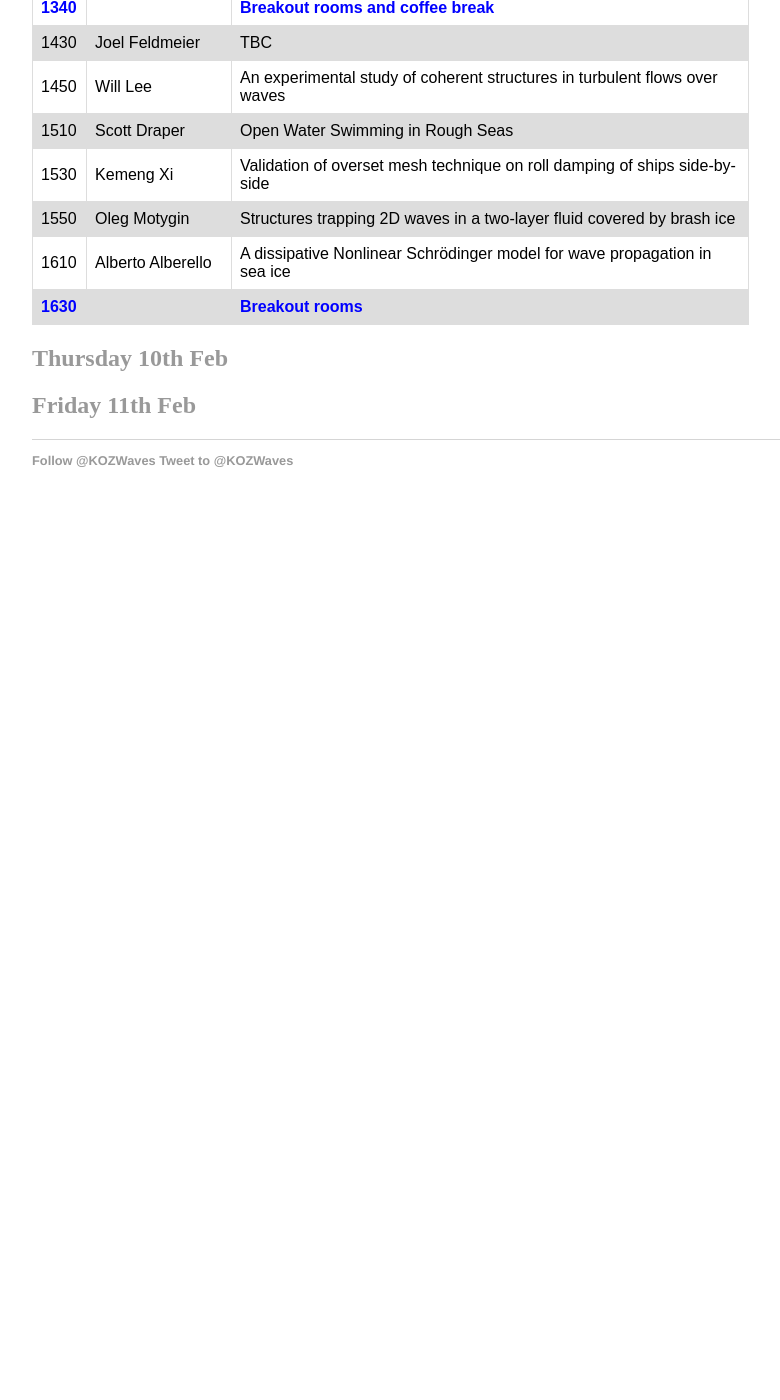
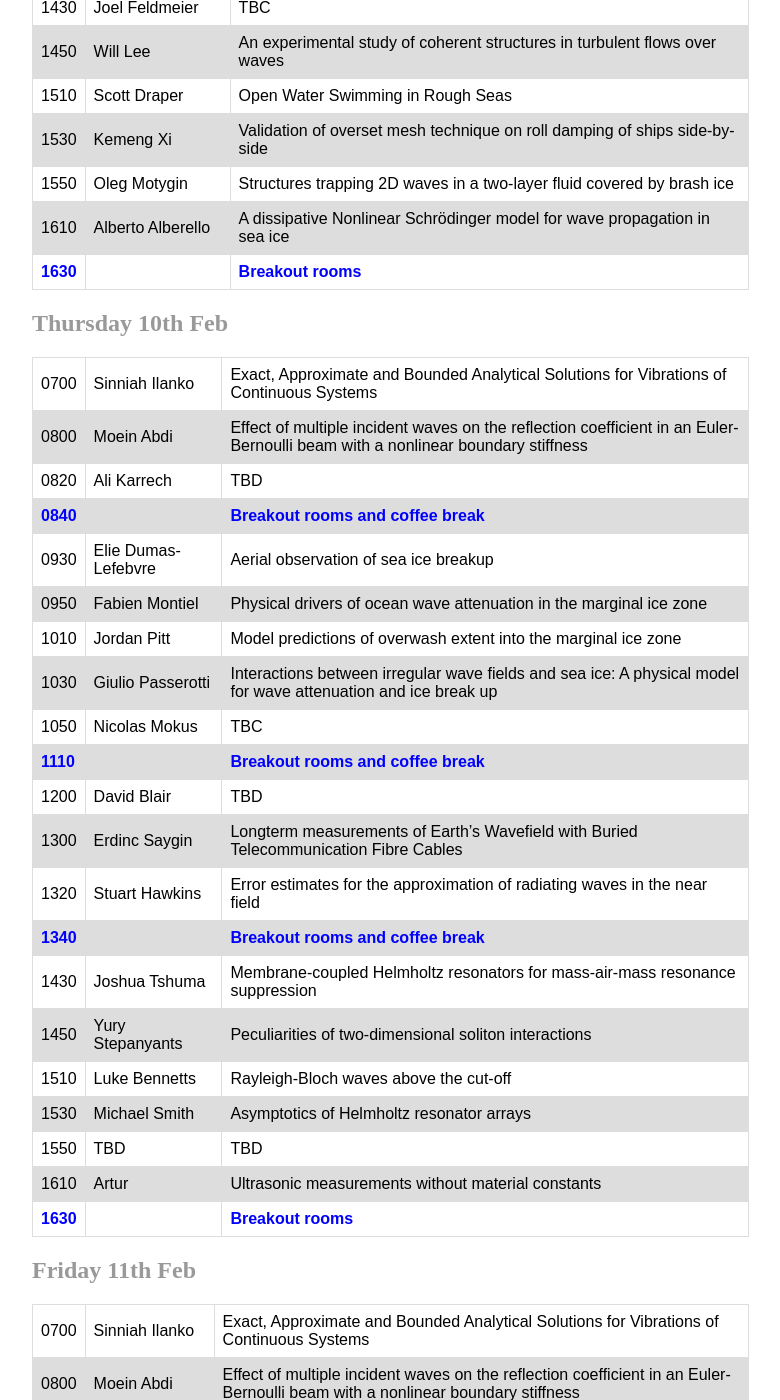
Before and after one commit to kozwaves/kozwaves.github.io, a Jekyll site: the page built from KOZWaves2022/index.html, in a window 1280 px wide and 1400 px high, scrolled down 1106 px. Shown: the whole window, without its empty margins (160-940 px from the left). Built offline with Jekyll 4.4.1, drawn with Linux system fonts in a browser that asks for light colours; comment, search, counter and statistics services are not loaded; before the commit the page ends 1634 px from its top, so only the background shows below that; some of the changed text lies outside the part shown.

Commit message:
Update index.html

```diff
--- a/KOZWaves2022/index.html
+++ b/KOZWaves2022/index.html
@@ -27,7 +27,7 @@ tr:nth-child(even) {
 <p>Posted Friday 28th January 2022</p>
 
 <p>Jump to:
-<a href="#wednesday">Wednesday</a>;
+<a href="#wednesday" style="color:red">Wednesday</a>;
 <a href="#thursday">Thursday</a>;
 <a href="#friday">Friday</a>
 </p>
@@ -37,11 +37,6 @@ tr:nth-child(even) {
 </a>
 
 	<table>
-  <tr>
-    <th>Time</th>
-    <th>Name</th>
-    <th>Talk</th>
-  </tr>
   <tr>
     <td>0700</td>
     <td>Eric van den Eijnden</td>
@@ -153,9 +148,189 @@ tr:nth-child(even) {
 	<h2>Thursday 10th Feb</h2>
 </a>
 
+<table>
+<tr>
+	<td>0700</td>
+	<td>Sinniah Ilanko</td>
+	<td>Exact, Approximate and Bounded Analytical Solutions for Vibrations of Continuous Systems</td>
+</tr>
+<tr>
+	<td>0800</td>
+	<td>Moein Abdi</td>
+	<td>Effect of multiple incident waves on the reflection coefficient in an Euler-Bernoulli beam with a nonlinear boundary stiffness</td>
+</tr>
+<tr>
+	<td>0820</td>
+	<td>Ali Karrech</td>
+	<td>TBD</td>
+</tr>
+<tr>
+	<td style="color:blue"><b>0840</b></td>
+	<td></td>
+	<td style="color:blue"><b>Breakout rooms and coffee break</b></td>
+</tr>
+<tr>
+	<td>0930</td>
+	<td>Elie Dumas-Lefebvre</td>
+	<td>Aerial observation of sea ice breakup</td>
+</tr>
+<tr>
+	<td>0950</td>
+	<td>Fabien Montiel</td>
+	<td>Physical drivers of ocean wave attenuation in the marginal ice zone</td>
+</tr>
+<tr>
+	<td>1010</td>
+	<td>Jordan Pitt</td>
+	<td>Model predictions of overwash extent into the marginal ice zone</td>
+</tr>
+<tr>
+	<td>1030</td>
+	<td>Giulio Passerotti</td>
+	<td>Interactions between irregular wave fields and sea ice: A physical model for wave attenuation and ice break up</td>
+</tr>
+<tr>
+	<td>1050</td>
+	<td>Nicolas Mokus</td>
+	<td>TBC</td>
+</tr>
+<tr>
+	<td style="color:blue"><b>1110</b></td>
+	<td></td>
+	<td style="color:blue"><b>Breakout rooms and coffee break</b></td>
+</tr>
+<tr>
+	<td>1200</td>
+	<td>David Blair</td>
+	<td>TBD</td>
+</tr>
+<tr>
+	<td>1300</td>
+	<td>Erdinc Saygin</td>
+	<td>Longterm measurements of Earth’s Wavefield with Buried Telecommunication Fibre Cables</td>
+</tr>
+<tr>
+	<td>1320</td>
+	<td>Stuart Hawkins</td>
+	<td>Error estimates for the approximation of radiating waves in the near field</td>
+</tr>
+<tr>
+	<td style="color:blue"><b>1340</b></td>
+	<td></td>
+	<td style="color:blue"><b>Breakout rooms and coffee break</b></td>
+</tr>
+<tr>
+	<td>1430</td>
+	<td>Joshua Tshuma</td>
+	<td>Membrane-coupled Helmholtz resonators for mass-air-mass resonance suppression</td>
+</tr>
+<tr>
+	<td>1450</td>
+	<td>Yury Stepanyants</td>
+	<td>Peculiarities of two-dimensional soliton interactions</td>
+</tr>
+<tr>
+	<td>1510</td>
+	<td>Luke Bennetts</td>
+	<td>Rayleigh-Bloch waves above the cut-off</td>
+</tr>
+<tr>
+	<td>1530</td>
+	<td>Michael Smith</td>
+	<td>Asymptotics of Helmholtz resonator arrays</td>
+</tr>
+<tr>
+	<td>1550</td>
+	<td>TBD</td>
+	<td>TBD</td>
+</tr>
+<tr>
+	<td>1610</td>
+	<td>Artur </td>
+	<td>Ultrasonic measurements without material constants</td>
+</tr>
+<tr>
+	<td style="color:blue"><b>1630</b></td>
+	<td></td>
+	<td style="color:blue"><b>Breakout rooms</b></td>
+</tr>
+</table>
+
 <a id="friday">
 	<h2>Friday 11th Feb</h2>
 </a>
 
+<table>
+<tr>
+	<td>0700</td>
+	<td>Sinniah Ilanko</td>
+	<td>Exact, Approximate and Bounded Analytical Solutions for Vibrations of Continuous Systems</td>
+</tr>
+<tr>
+	<td>0800</td>
+	<td>Moein Abdi</td>
+	<td>Effect of multiple incident waves on the reflection coefficient in an Euler-Bernoulli beam with a nonlinear boundary stiffness</td>
+</tr>
+<tr>
+	<td>0820</td>
+	<td>Ali Karrech</td>
+	<td>TBD</td>
+</tr>
+<tr>
+	<td style="color:blue"><b>0840</b></td>
+	<td></td>
+	<td style="color:blue"><b>Breakout rooms and coffee break</b></td>
+</tr>
+<tr>
+	<td>0930</td>
+	<td>Elie Dumas-Lefebvre</td>
+	<td>Aerial observation of sea ice breakup</td>
+</tr>
+<tr>
+	<td>0950</td>
+	<td>Fabien Montiel</td>
+	<td>Physical drivers of ocean wave attenuation in the marginal ice zone</td>
+</tr>
+<tr>
+	<td>1010</td>
+	<td>Jordan Pitt</td>
+	<td>Model predictions of overwash extent into the marginal ice zone</td>
+</tr>
+<tr>
+	<td>1030</td>
+	<td>Giulio Passerotti</td>
+	<td>Interactions between irregular wave fields and sea ice: A physical model for wave attenuation and ice break up</td>
+</tr>
+<tr>
+	<td>1050</td>
+	<td>Nicolas Mokus</td>
+	<td>TBC</td>
+</tr>
+<tr>
+	<td style="color:blue"><b>1110</b></td>
+	<td></td>
+	<td style="color:blue"><b>Breakout rooms and coffee break</b></td>
+</tr>
+<tr>
+	<td>1200</td>
+	<td>David Blair</td>
+	<td>TBD</td>
+</tr>
+<tr>
+	<td>1300</td>
+	<td>Erdinc Saygin</td>
+	<td>Longterm measurements of Earth’s Wavefield with Buried Telecommunication Fibre Cables</td>
+</tr>
+<tr>
+	<td>1320</td>
+	<td>Stuart Hawkins</td>
+	<td>Error estimates for the approximation of radiating waves in the near field</td>
+</tr>
+<tr>
+	<td style="color:blue"><b>1340</b></td>
+	<td></td>
+	<td style="color:blue"><b>Breakout rooms and coffee break</b></td>
+</tr>
+</table>
 
 </div><!-- /.blurb -->
```
